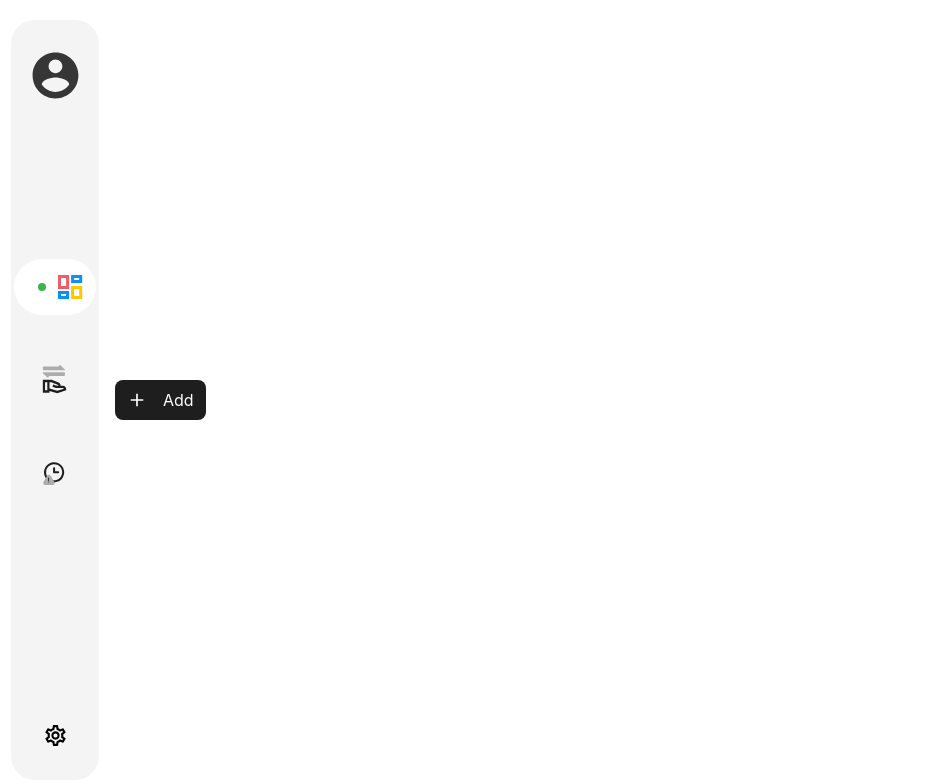
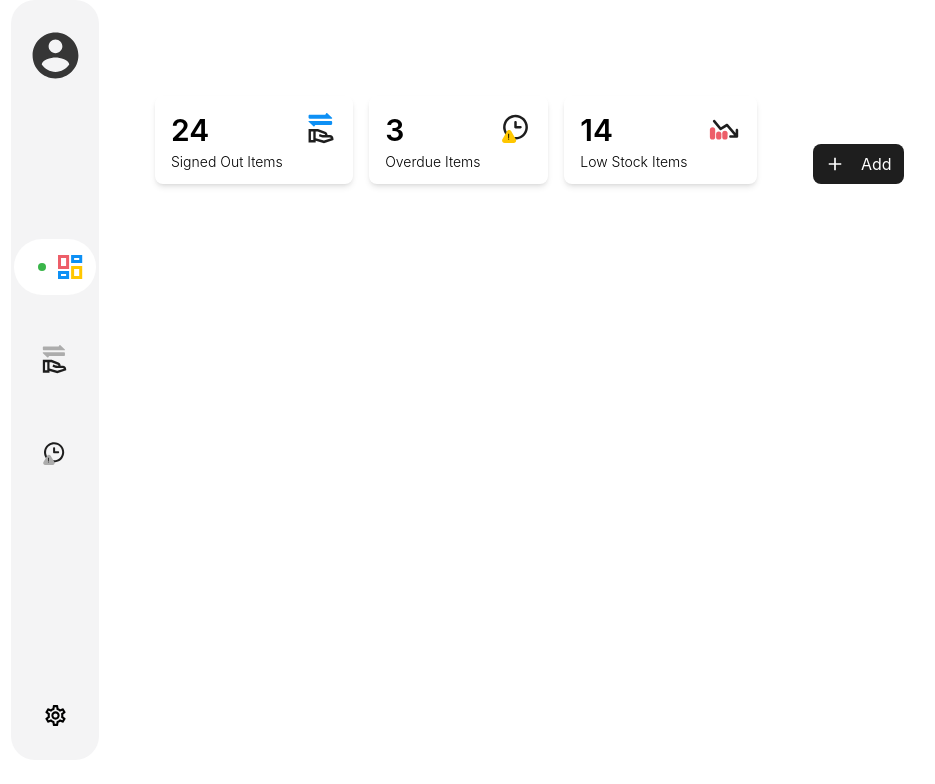
Before and after one commit to queens-psyc-clinic/app, a React (Create React App) app in the folder client/: page / in a window 1280 px wide. Shown: the top 784 px of the page, without its empty margins (5-940 px from the left). Built offline with nearby package versions, Linux system fonts and the light colour scheme.

Commit message:
admin cards

```diff
--- a/client/src/App.tsx
+++ b/client/src/App.tsx
@@ -1,11 +1,26 @@
 import Navbar from "./components/Navbar";
 import Modal from "./components/Modal";
+import AdminCards from "./components/AdminCards";
 
 export function App() {
+
+  const userRole = "admin";
+
+
   return (
-    <div className="w-screen h-screen bg-white flex items-center px-4">
-      <Navbar />
-      <Modal modalTitle="Add Item" buttonLabel="Save" secButtonLabel="Cancel"/>
+    <div className="w-screen h-screen bg-white flex px-4">
+      <div className="items-center ">
+        <Navbar />
+      </div>
+      <div className="flex flex-row">
+        <div className="pl-10 pt-24">
+          <AdminCards userRole={userRole} />
+        </div>
+        <div className="pt-32 pl-10">
+          <Modal modalTitle="Add Item" buttonLabel="Save" secButtonLabel="Cancel"/>
+        </div>
+      </div>
+
     </div>
   );
 }
--- /dev/null
+++ b/client/src/components/AdminCards.tsx
@@ -0,0 +1,34 @@
+import React from 'react';
+import cardSampleData, { AdminCardData } from '../models/adminCards';
+import { Role } from '../models/User';
+
+interface AdminCardsProps {
+  userRole: Role;
+}
+
+const AdminCards: React.FC<AdminCardsProps> = ({ userRole }: AdminCardsProps) => {
+
+    if (userRole !== "admin") {
+        return null;
+    }
+
+    return (
+        <div className='flex flex-wrap'>
+            {cardSampleData.map((cardData: AdminCardData) => (
+                <div key={cardData.id} className="shadow-md hover:bg-gray-100 rounded-lg relative py-2 px-4 ml-4">
+                    <div className='flex'>
+                        <div>
+                            <h1 className="text-3xl font-semibold pb-1 pt-2">{cardData.Count}</h1>
+                        </div>
+                        <div className='pl-24 pt-2'>
+                            <img src={cardData.Icon} alt={cardData.Name} className="w-8 h-8 min-w-8 min-h-8" />
+                        </div>
+                    </div>
+                    <h3 className="text-sm font-light pb-1">{cardData.Name}</h3>
+                </div>
+            ))}
+        </div>
+    );
+}
+
+export default AdminCards;
--- /dev/null
+++ b/client/src/models/adminCards.ts
@@ -0,0 +1,69 @@
+import lowStockSvg from '../assets/icons/low-stock-color.svg';
+import overdueSvg from '../assets/icons/overdue-color.svg';
+import signOutSvg from '../assets/icons/sign-out-color.svg';
+
+export interface Measure {
+    type: string;
+    data: {
+        title: string;
+        type: string;
+    };
+}
+
+export interface Item {
+    type: string;
+    data: {
+        title: string;
+        type: string;
+    };
+}
+
+export interface BorrowedBy {
+    type: string;
+    data: string;
+}
+
+export interface AdminCardData {
+    id: string;
+    Name: string;
+    Count: string;
+    Icon: string;
+    Link: string;
+}
+
+const cardSampleData: AdminCardData[] = [
+    {
+        id: "1",
+        Name: "Signed Out Items",
+        Count: "24",
+        Icon: signOutSvg,
+        Link: "/signed-out-items"
+    },
+    {
+        id: "2",
+        Name: "Overdue Items",
+        Count: "3",
+        Icon: overdueSvg,
+        Link: "/overdue-items"
+    },
+    {
+        id: "3",
+        Name: "Low Stock Items",
+        Count: "14",
+        Icon: lowStockSvg,
+        Link: "/low-stock-items"
+    },
+];
+
+
+export interface OverdueItems {
+    type: string;
+    data: string;
+}
+
+export interface SignedOutItems {
+    type: string;
+    data: string;
+}
+
+export default cardSampleData;
--- a/client/tsconfig.json
+++ b/client/tsconfig.json
@@ -22,5 +22,5 @@
   },
   "include": [
     "src"
-  ]
+  ],
 }
```
